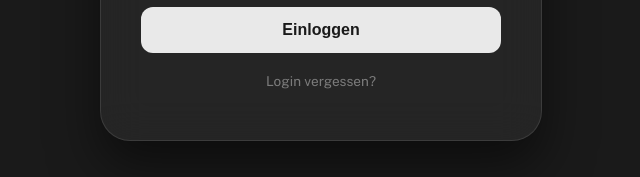
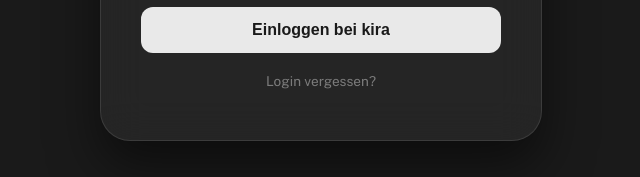
Before and after one commit to kiraa1q/devportal, a plain HTML site: page index.html in a window 1280 px wide. Shown: the part 483-660 px from the top of the page, 319-959 px from the left. Drawn offline with nearby package versions, Linux system fonts and the light colour scheme.

Commit message:
Update index.html

```diff
--- a/index.html
+++ b/index.html
@@ -21,7 +21,7 @@
         <input type="password" id="password" placeholder="Password" required>
     </div>
 
-    <button type="submit" class="btn">Einloggen</button>
+    <button type="submit" class="btn">Einloggen bei kira</button>
 </form>
 
         <div class="footer-links">
@@ -30,4 +30,5 @@
     </div>
 
 </body>
+
 </html>
```
